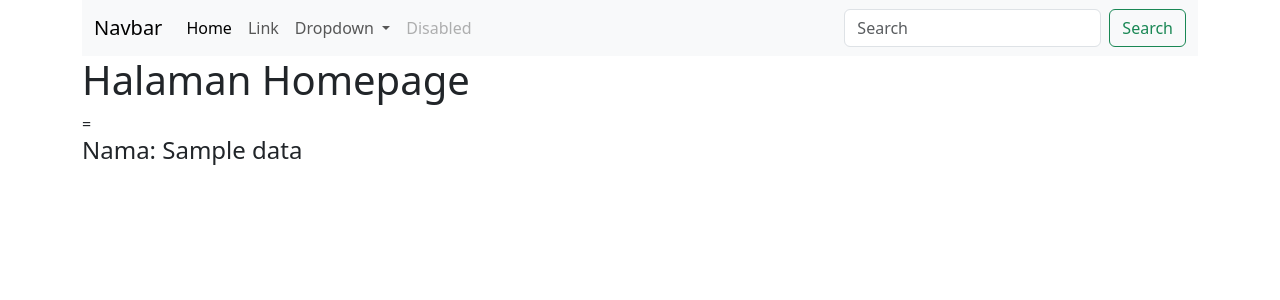
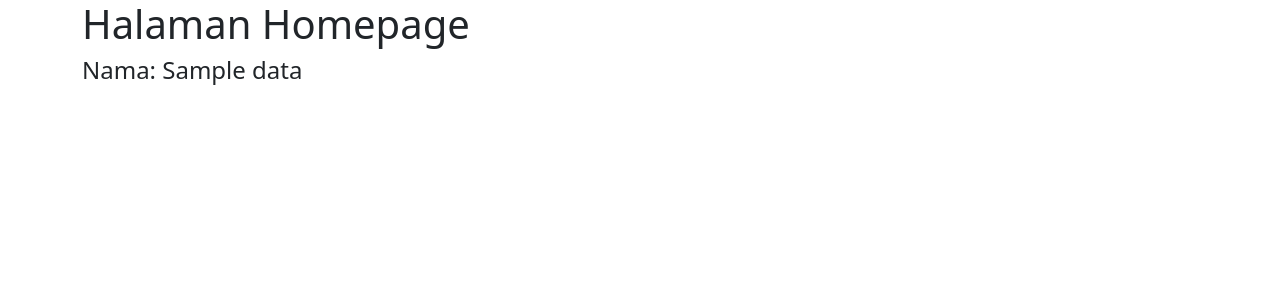
Before and after one commit to priana13/mvc-pzn, a PHP site: template app/Views/home.blade.php in a window 1280 px wide. Shown: the top 300 px of the page. Run offline with PHP 8.4, Linux system fonts and the light colour scheme; the template is opened without the code that fills it: most values are stand-ins (such as "Sample title", 1, 10 or a date in 2020).

Commit message:
layouting

```diff
--- a/app/Controller/HomeController.php
+++ b/app/Controller/HomeController.php
@@ -12,16 +12,16 @@
 
     public function index(){
 
-        $data['nama'] = "Priana";
+        $data['nama'] = "Priana Saputra";
 
-        return $this->view('home' , $data );
+        $this->fullView('home' , $data);
     }
 
     public function about(){
 
         $data['nama'] = "Priana";
 
-        return $this->view('about' , $data );
+        return $this->fullView('about' , $data );
     }
 
  }
--- a/app/Views/home.blade.php
+++ b/app/Views/home.blade.php
@@ -1,61 +1,3 @@
-<!doctype html>
-<html lang="en">
-  <head>
-    <meta charset="utf-8">
-    <meta name="viewport" content="width=device-width, initial-scale=1">
-    <title>Bootstrap demo</title>
-    <link href="https://cdn.jsdelivr.net/npm/bootstrap@5.3.3/dist/css/bootstrap.min.css" rel="stylesheet" integrity="sha384-QWTKZyjpPEjISv5WaRU9OFeRpok6YctnYmDr5pNlyT2bRjXh0JMhjY6hW+ALEwIH" crossorigin="anonymous">
-  </head>
-  <body>
-
-    <div class="container">
-
-      <nav class="navbar navbar-expand-lg bg-body-tertiary">
-        <div class="container-fluid">
-          <a class="navbar-brand" href="#">Navbar</a>
-          <button class="navbar-toggler" type="button" data-bs-toggle="collapse" data-bs-target="#navbarSupportedContent" aria-controls="navbarSupportedContent" aria-expanded="false" aria-label="Toggle navigation">
-            <span class="navbar-toggler-icon"></span>
-          </button>
-          <div class="collapse navbar-collapse" id="navbarSupportedContent">
-            <ul class="navbar-nav me-auto mb-2 mb-lg-0">
-              <li class="nav-item">
-                <a class="nav-link active" aria-current="page" href="#">Home</a>
-              </li>
-              <li class="nav-item">
-                <a class="nav-link" href="#">Link</a>
-              </li>
-              <li class="nav-item dropdown">
-                <a class="nav-link dropdown-toggle" href="#" role="button" data-bs-toggle="dropdown" aria-expanded="false">
-                  Dropdown
-                </a>
-                <ul class="dropdown-menu">
-                  <li><a class="dropdown-item" href="#">Action</a></li>
-                  <li><a class="dropdown-item" href="#">Another action</a></li>
-                  <li><hr class="dropdown-divider"></li>\                  <li><a class="dropdown-item" href="#">Something else here</a></li>
-                </ul>
-              </li>
-              <li class="nav-item">
-                <a class="nav-link disabled" aria-disabled="true">Disabled</a>
-              </li>
-            </ul>
-            <form class="d-flex" role="search">
-              <input class="form-control me-2" type="search" placeholder="Search" aria-label="Search">
-              <button class="btn btn-outline-success" type="submit">Search</button>
-            </form>
-          </div>
-        </div>
-      </nav>
-
-
-      <h1>Halaman Homepage</h1>=
+      <h1>Halaman Homepage</h1>
 
       <h4>Nama: <?= $data['nama'] ?></h4>
-
-
-    </div>
-
-
-
-    <script src="https://cdn.jsdelivr.net/npm/bootstrap@5.3.3/dist/js/bootstrap.bundle.min.js" integrity="sha384-YvpcrYf0tY3lHB60NNkmXc5s9fDVZLESaAA55NDzOxhy9GkcIdslK1eN7N6jIeHz" crossorigin="anonymous"></script>
-  </body>
-</html>
--- /dev/null
+++ b/app/Views/layouts/footer.blade.php
@@ -0,0 +1,5 @@
+</div>
+
+    <script src="https://cdn.jsdelivr.net/npm/bootstrap@5.3.3/dist/js/bootstrap.bundle.min.js" integrity="sha384-YvpcrYf0tY3lHB60NNkmXc5s9fDVZLESaAA55NDzOxhy9GkcIdslK1eN7N6jIeHz" crossorigin="anonymous"></script>
+  </body>
+</html>
--- /dev/null
+++ b/app/Views/layouts/header.blade.php
@@ -0,0 +1,11 @@
+<!doctype html>
+<html lang="en">
+  <head>
+    <meta charset="utf-8">
+    <meta name="viewport" content="width=device-width, initial-scale=1">
+    <title>Bootstrap demo</title>
+    <link href="https://cdn.jsdelivr.net/npm/bootstrap@5.3.3/dist/css/bootstrap.min.css" rel="stylesheet" integrity="sha384-QWTKZyjpPEjISv5WaRU9OFeRpok6YctnYmDr5pNlyT2bRjXh0JMhjY6hW+ALEwIH" crossorigin="anonymous">
+  </head>
+  <body>
+
+    <div class="container">
```
Also changed, not shown: app/Controller/Controller.php (+8 -0 lines), app/Views/about.blade.php (+1 -12 lines), app/Views/layouts/navbar.blade.php (added, +28 -0 lines).
